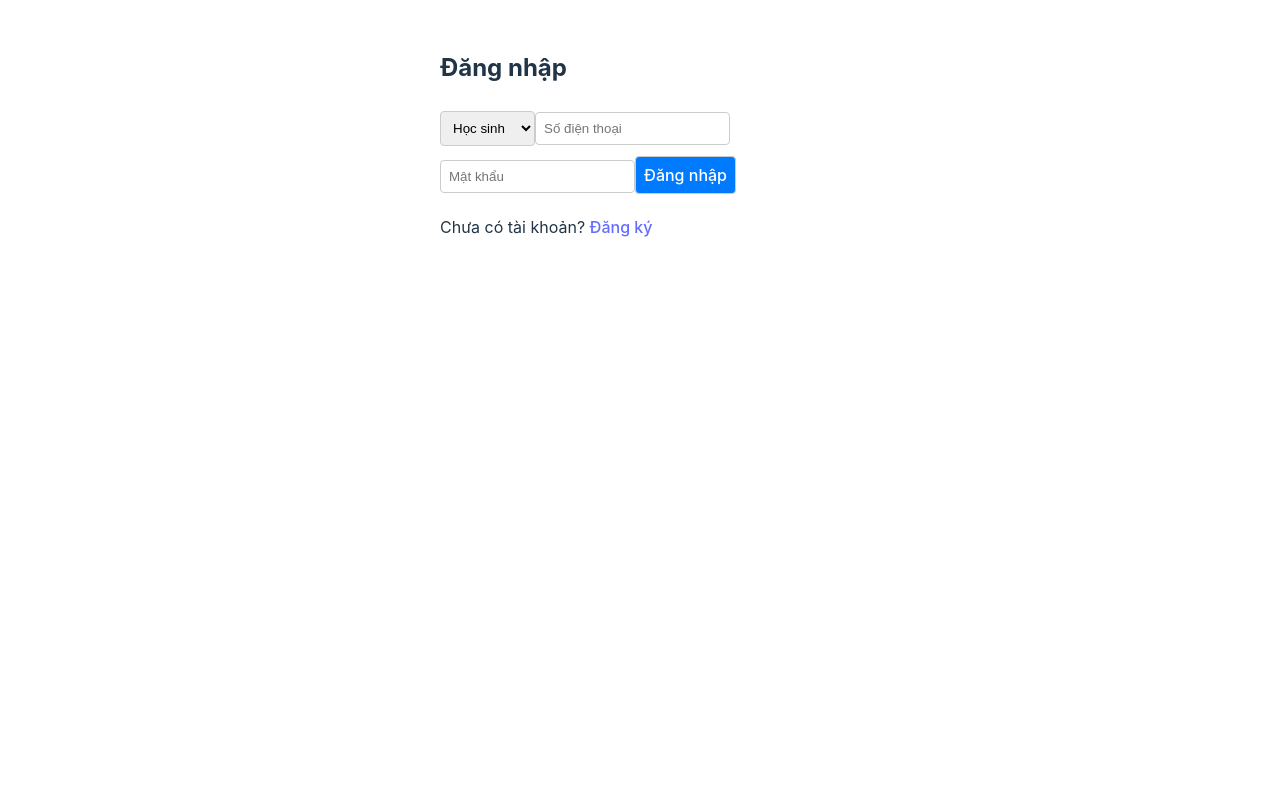
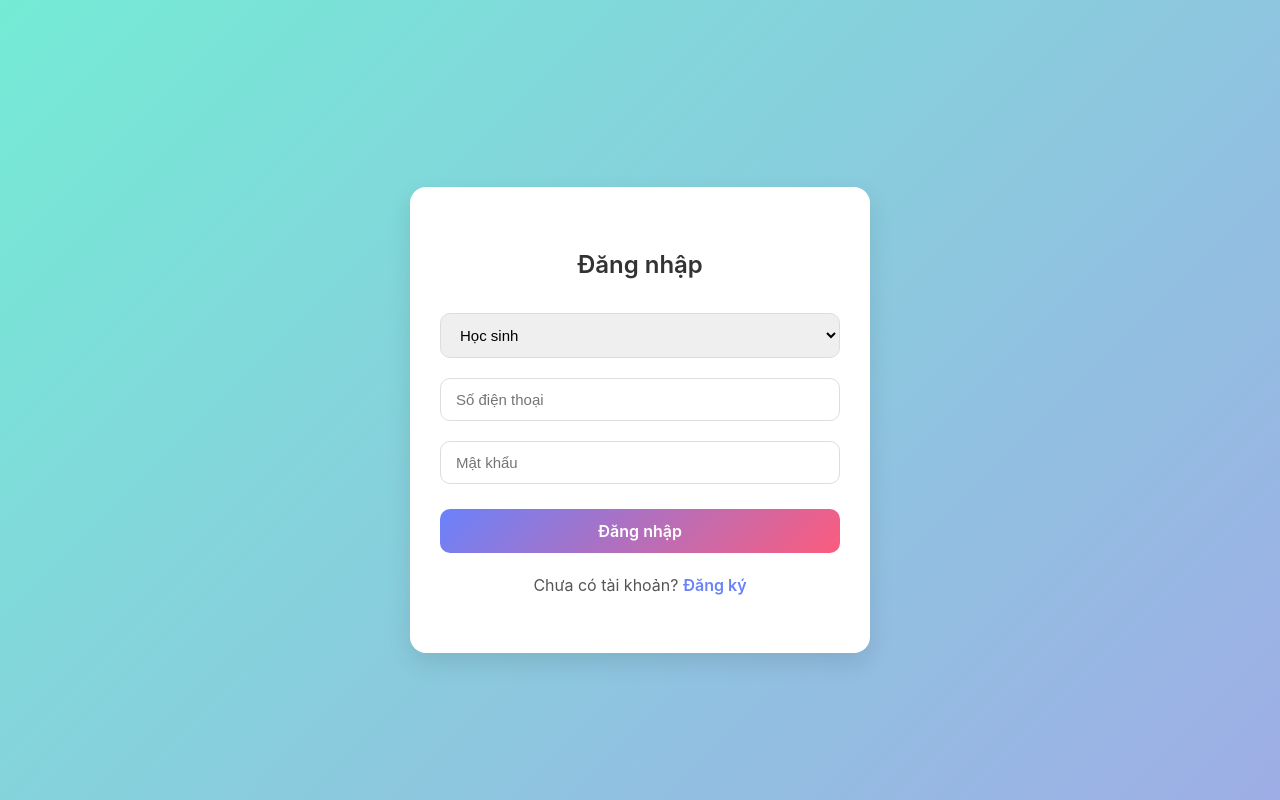
Before and after one commit to Doquocdung1609/chatbot_dieuhuong, a React (Vite) app in the folder giao-dien/: page /login in a window 1280 px wide. Built offline with nearby package versions, Linux system fonts and the light colour scheme.

Commit message:
add login

```diff
--- a/giao-dien/src/components/Login.jsx
+++ b/giao-dien/src/components/Login.jsx
@@ -1,6 +1,8 @@
+// Login.jsx
 import { useState } from 'react';
 import { loginStudent, teacherLogin } from '../services/api';
 import { useNavigate } from 'react-router-dom';
+import '../styles/auth.css';
 
 function Login({ onLogin }) {
   const [username, setUsername] = useState('');
@@ -10,60 +12,53 @@ function Login({ onLogin }) {
 
   const handleSubmit = async (e) => {
     e.preventDefault();
-  console.log('Submitting login for mode:', mode, 'username:', username);
-  if (!onLogin || typeof onLogin !== 'function') {
-    console.error('onLogin prop is missing or not a function');
-    alert('Lỗi hệ thống: onLogin không được cung cấp');
-    return;
-  }
     try {
       if (mode === 'Học sinh') {
         const response = await loginStudent({ username, password });
-      console.log('Student login response:', response.data);
         onLogin(response.data.id, 'Học sinh', response.data.token);
         navigate('/chat');
-      console.log('Navigated to /chat');
       } else {
         const response = await teacherLogin({ username, password });
-      console.log('Teacher login response:', response.data);
         onLogin(response.data.id, 'Giáo viên', response.data.token);
         navigate('/teacher');
-      console.log('Navigated to /teacher');
       }
     } catch (err) {
-    console.error('Login error:', err);
       alert('Đăng nhập thất bại: ' + (err.response?.data?.detail || 'Lỗi không xác định'));
     }
   };
 
   return (
-    <div className="login-container">
-      <h2>Đăng nhập</h2>
-      <form onSubmit={handleSubmit}>
-        <select value={mode} onChange={(e) => setMode(e.target.value)}>
+    <div className="auth-wrapper">
+      <div className="auth-card">
+        <h2 className="auth-title">Đăng nhập</h2>
+        <form onSubmit={handleSubmit} className="auth-form">
+          <select value={mode} onChange={(e) => setMode(e.target.value)} className="auth-input">
             <option value="Học sinh">Học sinh</option>
             <option value="Giáo viên">Giáo viên</option>
           </select>
           <input
+            className="auth-input"
             placeholder={mode === 'Học sinh' ? 'Số điện thoại' : 'Username'}
             value={username}
             onChange={(e) => setUsername(e.target.value)}
             required
           />
           <input
+            className="auth-input"
             type="password"
             placeholder="Mật khẩu"
             value={password}
             onChange={(e) => setPassword(e.target.value)}
             required
           />
-        <button type="submit">Đăng nhập</button>
+          <button type="submit" className="auth-button">Đăng nhập</button>
           {mode === 'Học sinh' && (
-          <p>
-            Chưa có tài khoản? <a href="/register">Đăng ký</a>
+            <p className="auth-text">
+              Chưa có tài khoản? <a href="/register" className="auth-link">Đăng ký</a>
             </p>
           )}
         </form>
+      </div>
     </div>
   );
 }
--- a/giao-dien/src/components/Register.jsx
+++ b/giao-dien/src/components/Register.jsx
@@ -1,6 +1,9 @@
+// Register.jsx
 import { useState } from 'react';
 import { useNavigate } from 'react-router-dom';
 import { studentRegister } from '../services/api';
+import '../styles/auth.css';
+
 
 function Register() {
   const [name, setName] = useState('');
@@ -17,51 +20,57 @@ function Register() {
       alert('Đăng ký thành công! Vui lòng đăng nhập.');
       navigate('/login');
     } catch (err) {
-      console.error('Register error:', err);
       alert('Đăng ký thất bại: ' + (err.response?.data?.detail || 'Lỗi không xác định'));
     }
   };
 
   return (
-    <div className="login-container">
-      <h2>Đăng ký</h2>
-      <form onSubmit={handleSubmit}>
+    <div className="auth-wrapper">
+      <div className="auth-card">
+        <h2 className="auth-title">Đăng ký</h2>
+        <form onSubmit={handleSubmit} className="auth-form">
           <input
+            className="auth-input"
             placeholder="Tên"
             value={name}
             onChange={(e) => setName(e.target.value)}
             required
           />
           <input
+            className="auth-input"
             placeholder="Lớp"
             value={className}
             onChange={(e) => setClassName(e.target.value)}
             required
           />
           <input
+            className="auth-input"
             placeholder="GVCN"
             value={gvcn}
             onChange={(e) => setGvcn(e.target.value)}
             required
           />
           <input
+            className="auth-input"
             placeholder="Số điện thoại"
             value={username}
             onChange={(e) => setUsername(e.target.value)}
             required
           />
           <input
+            className="auth-input"
             type="password"
             placeholder="Mật khẩu"
             value={password}
             onChange={(e) => setPassword(e.target.value)}
             required
           />
-        <button type="submit">Đăng ký</button>
-        <p>
-          Đã có tài khoản? <a href="/login">Đăng nhập</a>
+          <button type="submit" className="auth-button">Đăng ký</button>
+          <p className="auth-text">
+            Đã có tài khoản? <a href="/login" className="auth-link">Đăng nhập</a>
           </p>
         </form>
+      </div>
     </div>
   );
 }
--- /dev/null
+++ b/giao-dien/src/styles/auth.css
@@ -0,0 +1,87 @@
+/* auth.css - style riêng cho Login & Register */
+
+.auth-wrapper {
+  display: flex;
+  justify-content: center;
+  align-items: center;
+  height: 100vh;
+  background: linear-gradient(135deg, #74ebd5, #9face6);
+  padding: 20px;
+}
+
+.auth-card {
+  background: #fff;
+  padding: 40px 30px;
+  border-radius: 16px;
+  box-shadow: 0 10px 25px rgba(0,0,0,0.1);
+  width: 100%;
+  max-width: 400px;
+  animation: fadeIn 0.6s ease;
+}
+
+.auth-title {
+  text-align: center;
+  margin-bottom: 20px;
+  color: #333;
+  font-size: 24px;
+  font-weight: 600;
+}
+
+.auth-form {
+  display: flex;
+  flex-direction: column;
+}
+
+.auth-input {
+  margin: 10px 0;
+  padding: 12px 15px;
+  border: 1px solid #ddd;
+  border-radius: 10px;
+  font-size: 15px;
+  outline: none;
+  transition: all 0.3s ease;
+}
+
+.auth-input:focus {
+  border-color: #6a82fb;
+  box-shadow: 0 0 5px rgba(106, 130, 251, 0.4);
+}
+
+.auth-button {
+  margin-top: 15px;
+  padding: 12px;
+  background: linear-gradient(135deg, #6a82fb, #fc5c7d);
+  border: none;
+  border-radius: 10px;
+  color: white;
+  font-size: 16px;
+  font-weight: 600;
+  cursor: pointer;
+  transition: transform 0.2s ease, box-shadow 0.2s ease;
+}
+
+.auth-button:hover {
+  transform: translateY(-2px);
+  box-shadow: 0 5px 15px rgba(0,0,0,0.15);
+}
+
+.auth-text {
+  text-align: center;
+  margin-top: 15px;
+  color: #555;
+}
+
+.auth-link {
+  color: #6a82fb;
+  font-weight: 600;
+  text-decoration: none;
+}
+
+.auth-link:hover {
+  text-decoration: underline;
+}
+
+@keyframes fadeIn {
+  from { opacity: 0; transform: translateY(20px); }
+  to { opacity: 1; transform: translateY(0); }
+}
```
Also changed, not shown: 1 other file (tests, documents, lock files or other folders). Lines whose indentation alone changed are shown as unchanged.
